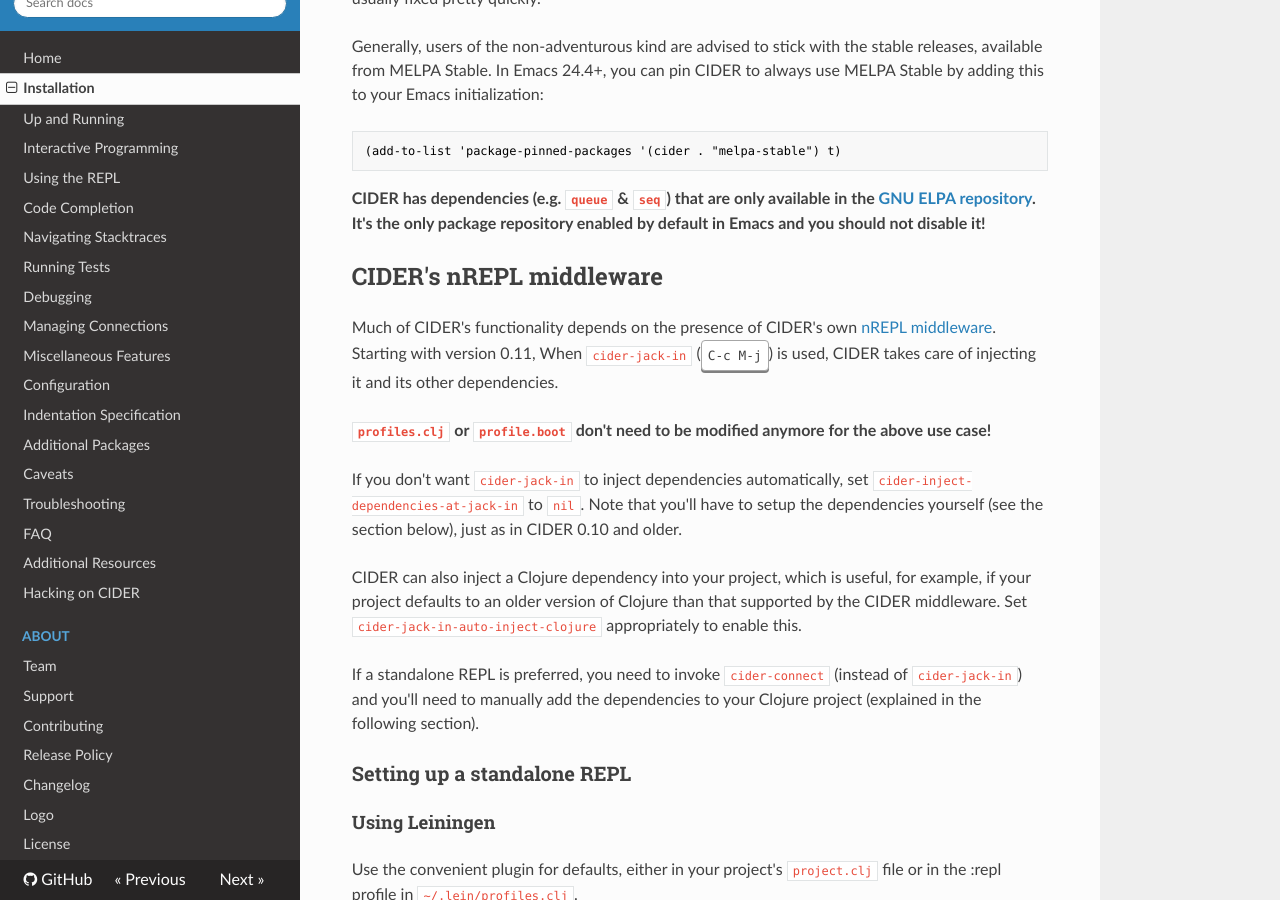
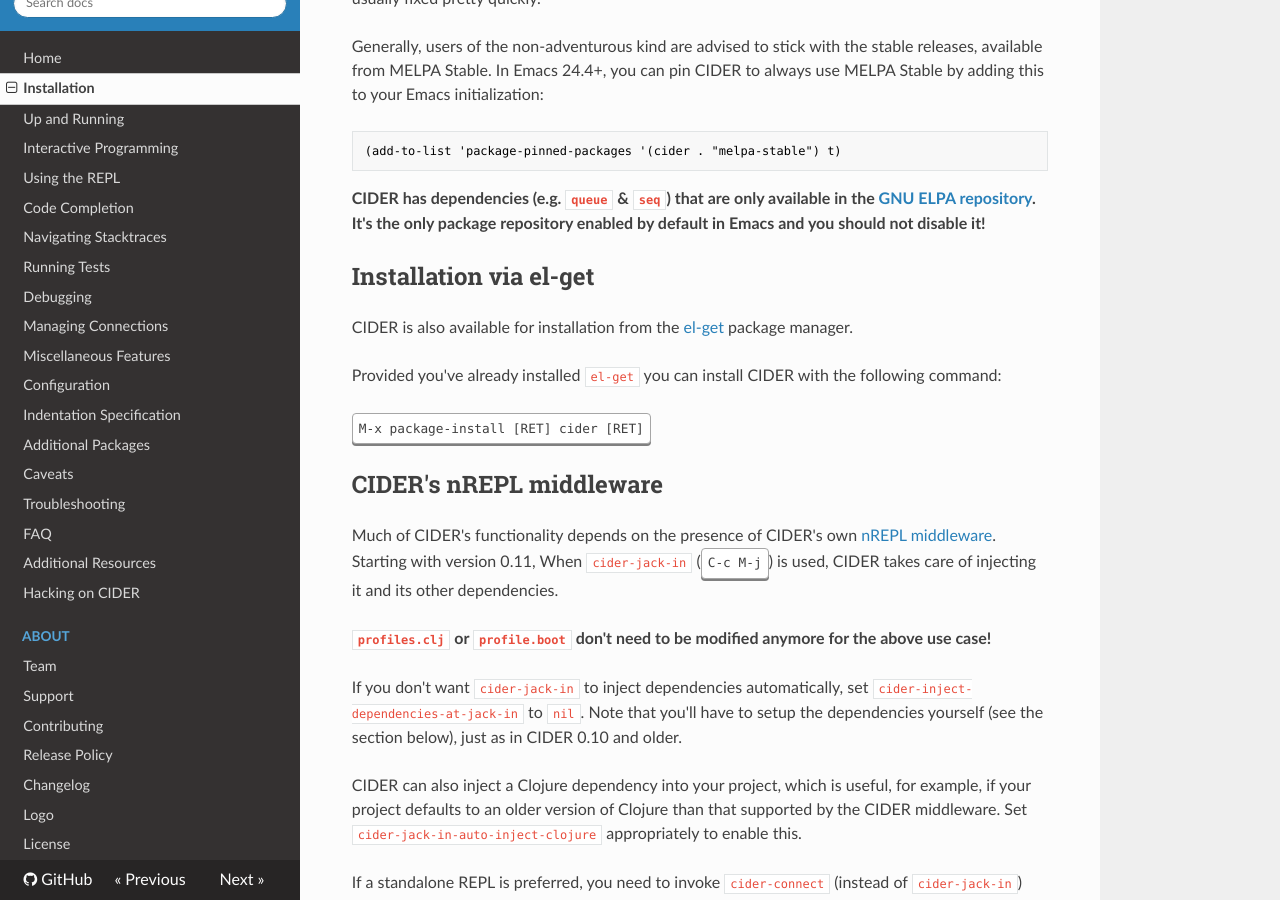
Before and after one commit to clojure-emacs/cider, an MkDocs documentation site: the page built from doc/installation.md, in a window 1280 px wide and 900 px high, scrolled down 1041 px. Built offline with MkDocs 1.6.1, drawn with Linux system fonts in a browser that asks for light colours; nearby versions of some CDN libraries; old or Windows-style settings are respelled for this version of MkDocs.

Commit message:
Add installation instructions for el-doc

```diff
--- a/doc/installation.md
+++ b/doc/installation.md
@@ -59,6 +59,16 @@
 **CIDER has dependencies (e.g. `queue` & `seq`) that are only available in the
   [GNU ELPA repository](https://elpa.gnu.org/). It's the only package repository
   enabled by default in Emacs and you should not disable it!**
+
+## Installation via el-get
+
+CIDER is also available for installation from
+the [el-get](https://github.com/dimitri/el-get) package manager.
+
+Provided you've already installed `el-get` you can install CIDER with the
+following command:
+
+<kbd>M-x package-install [RET] cider [RET]</kbd>
 
 ## CIDER's nREPL middleware
 
```
